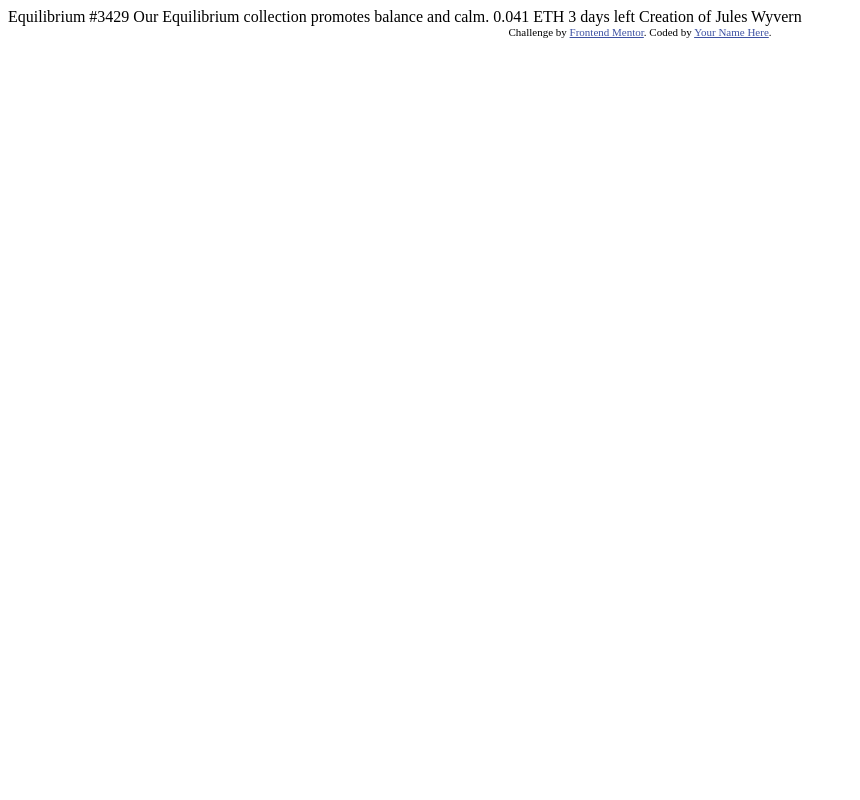
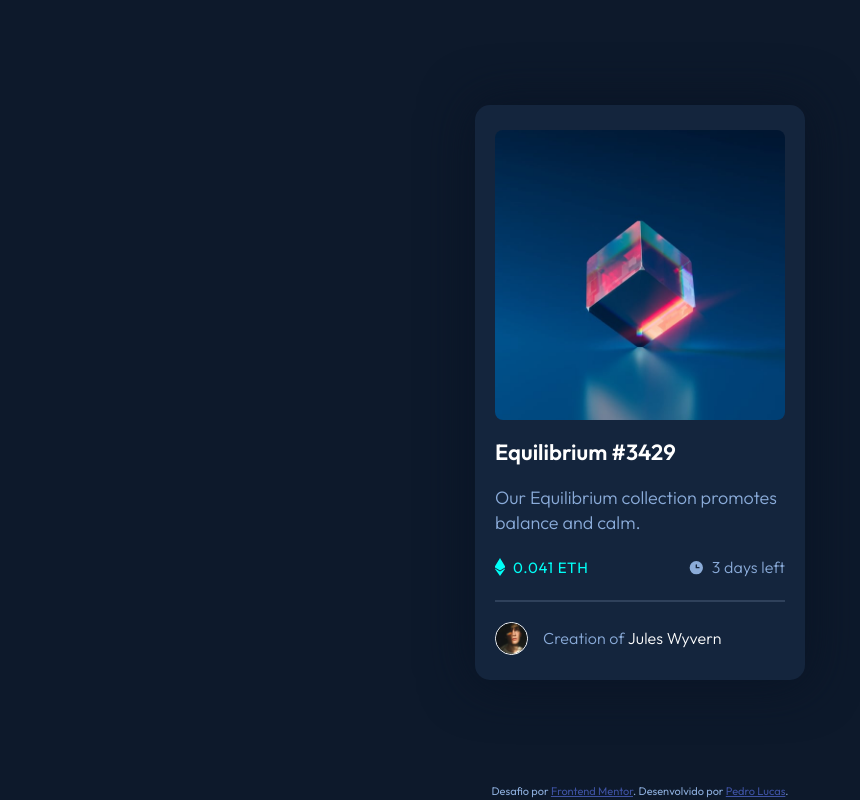
Before and after one commit to Shyayhs/frontend-mento-nft-preview-card-component-main, a plain HTML site: page index.html in a window 1280 px wide. Shown: the whole page, without its empty margins (0-860 px from the left). Drawn offline with Linux system fonts and the light colour scheme.

Commit message:
Resolução do desafio

```diff
--- a/index.html
+++ b/index.html
@@ -1,33 +1,49 @@
 <!DOCTYPE html>
 <html lang="en">
+
 <head>
   <meta charset="UTF-8">
-  <meta name="viewport" content="width=device-width, initial-scale=1.0"> <!-- displays site properly based on user's device -->
+  <meta name="viewport" content="width=device-width, initial-scale=1.0">
+  <meta name="description" content="Resolução do desafio NFT preview card component do site Frontend Mentor">
 
   <link rel="icon" type="image/png" sizes="32x32" href="./images/favicon-32x32.png">
 
+  <link rel="preconnect" href="https://fonts.googleapis.com">
+  <link rel="preconnect" href="https://fonts.gstatic.com" crossorigin>
+  <link href="https://fonts.googleapis.com/css2?family=Outfit:wght@100..900&display=swap" rel="stylesheet">
+
+  <link rel="stylesheet" href="./src/css/reset.css">
+  <link rel="stylesheet" href="./src/css/variavel.css">
+  <link rel="stylesheet" href="./src/css/estilo.css">
+
   <title>Frontend Mentor | NFT preview card component</title>
+</head>
 
-  <!-- Feel free to remove these styles or customise in your own stylesheet 👍 -->
-  <style>
-    .attribution { font-size: 11px; text-align: center; }
-    .attribution a { color: hsl(228, 45%, 44%); }
-  </style>
-</head>
 <body>
+  <main>
+    <div class="cartao">
+      <a class="link-imagem" href="#">
+        <img class="imagem-equilibrium" src="./src/image/image-equilibrium.jpg" alt="Imagem Equilibrium">
+      </a>
+      <a class="link-nft" href="#">
+        <h2 class="nft">Equilibrium #3429</h2>
+      </a>
+      <p class="descricao">Our Equilibrium collection promotes balance and calm.</p>
+      <div class="informacoes">
+        <p class="valor">0.041 ETH</p>
+        <p class="tempo">3 days left</p>
+      </div>
+      <hr class="divisao">
+      <div class="credito-autor">
+        <img class="avatar-autor" src="./src/image/image-avatar.png" alt="Avatar do Autor">
+        <p class="autor">Creation of <a class="nome-autor" href="#">Jules Wyvern</a></p>
+      </div>
+    </div>
+  </main>
+  <footer class="atribuicao">
+    Desafio por <a href="https://www.frontendmentor.io?ref=challenge" target="_blank">Frontend Mentor</a>.
+    Desenvolvido por <a href="https://github.com/Shyayhs">Pedro Lucas</a>.
+  </footer>
+</body>
 
-  Equilibrium #3429
-
-  Our Equilibrium collection promotes balance and calm.
-
-  0.041 ETH
-  3 days left
-
-  Creation of Jules Wyvern
-
-  <div class="attribution">
-    Challenge by <a href="https://www.frontendmentor.io?ref=challenge" target="_blank">Frontend Mentor</a>.
-    Coded by <a href="#">Your Name Here</a>.
-  </div>
-</body>
 </html>
--- /dev/null
+++ b/src/css/estilo.css
@@ -0,0 +1,154 @@
+body {
+    background-color: var(--fundo-body);
+    display: flex;
+    flex-direction: column;
+    height: 100vh;
+    align-items: center;
+    justify-content: space-between;
+    font-family: "Outfit", sans-serif;
+    padding: 0 15px;
+}
+
+main {
+    font-weight: 300;
+    height: 100%;
+    align-content: center;
+    font-size: 18px;
+    color: var(--primaria-geral);
+}
+
+.cartao {
+    line-height: 25px;
+    border-radius: 15px;
+    background-color: var(--fundo-cartao);
+    padding: 25px 20px;
+    width: 330px;
+    display: flex;
+    flex-direction: column;
+    gap: 20px;
+    box-shadow: 0 1px 50px 4px var(--sombra-cartao);
+}
+
+.imagem-equilibrium {
+    max-width: 100%;
+    border-radius: 8px;
+}
+
+.link-imagem::before {
+    content: '';
+    background: var(--especifica);
+    position: absolute;
+    width: 100%;
+    height: 100%;
+    opacity: 0;
+    transition: 0.3s ease-in-out;
+}
+
+.link-imagem:hover::before {
+    display: block;
+    opacity: 0.4;
+}
+
+
+.link-imagem {
+    display: flex;
+    position: relative;
+}
+
+.link-imagem::after {
+    content: '';
+    background: url(../image/icon-view.svg) no-repeat center;
+    position: absolute;
+    width: 100%;
+    height: 100%;
+    opacity: 0;
+    transition: 0.3s ease-in-out;
+}
+
+.link-imagem:hover::after {
+    display: block;
+    opacity: 1;
+}
+
+.nft {
+    font-weight: 600;
+    font-size: 22px;
+    color: var(--secundaria);
+}
+
+.nft:hover {
+    color: var(--especifica);
+}
+
+.informacoes {
+    display: flex;
+    justify-content: space-between;
+}
+
+.valor::before {
+    content: '';
+    background: url(../image/icon-ethereum.svg) no-repeat center;
+    width: 10px;
+}
+
+.valor {
+    color: var(--especifica);
+    font-weight: 400;
+    display: flex;
+    gap: 8px;
+    letter-spacing: 0.8px;
+    font-size: 15px;
+}
+
+.tempo::before {
+    content: '';
+    background: url(../image/icon-clock.svg) no-repeat center;
+    width: 15px;
+}
+
+.tempo {
+    display: flex;
+    font-size: 16px;
+    letter-spacing: 0.1px;
+    gap: 8px;
+}
+
+.divisao {
+    border: solid 0.1px var(--borda-hr);
+}
+
+.credito-autor {
+    display: flex;
+    align-items: center;
+    gap: 15px;
+}
+
+.avatar-autor {
+    width: 33px;
+    border: 1px solid var(--secundaria);
+    border-radius: 50%;
+}
+
+.autor {
+    font-size: 16px;
+    letter-spacing: 0.1px;
+}
+
+.nome-autor {
+    color: var(--secundaria);
+}
+
+.nome-autor:hover {
+    color: var(--especifica);
+}
+
+.atribuicao {
+    color: var(--primaria-geral);
+    font-size: 11px;
+    text-align: center;
+    margin-bottom: 2px;
+}
+
+.atribuicao a {
+    color: var(--cor-do-link);
+}
--- /dev/null
+++ b/src/css/reset.css
@@ -0,0 +1,9 @@
+* {
+    padding: 0;
+    margin: 0;
+    box-sizing: border-box;
+}
+
+.cartao a {
+    text-decoration: none;
+}
--- /dev/null
+++ b/src/css/variavel.css
@@ -0,0 +1,10 @@
+:root {
+    --primaria-geral:hsl(215, 51%, 70%);
+    --especifica: hsl(178, 100%, 50%);
+    --fundo-body: hsl(217, 54%, 11%);
+    --fundo-cartao: hsl(216, 50%, 16%);
+    --borda-hr: hsl(215, 32%, 27%);
+    --secundaria: hsl(0, 0%, 100%);
+    --cor-do-link: hsl(228, 45%, 44%);
+    --sombra-cartao: hsl(217, 60%, 9%);
+}
```
Also changed, not shown: screenshot/screenshot-desktop.png (added), screenshot/screenshot-mobile.png (added), src/image/favicon-32x32.png (renamed from images/favicon-32x32.png), src/image/icon-clock.svg (renamed from images/icon-clock.svg), src/image/icon-ethereum.svg (renamed from images/icon-ethereum.svg), src/image/icon-view.svg (renamed from images/icon-view.svg), src/image/image-avatar.png (renamed from images/image-avatar.png), src/image/image-equilibrium.jpg (renamed from images/image-equilibrium.jpg), 3 other files.
